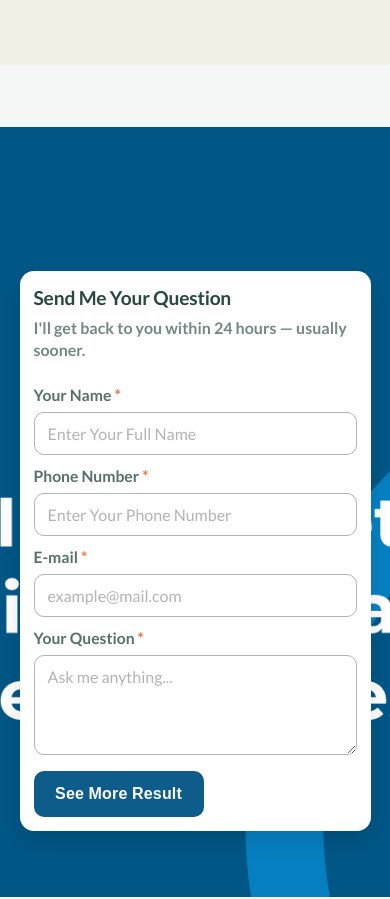
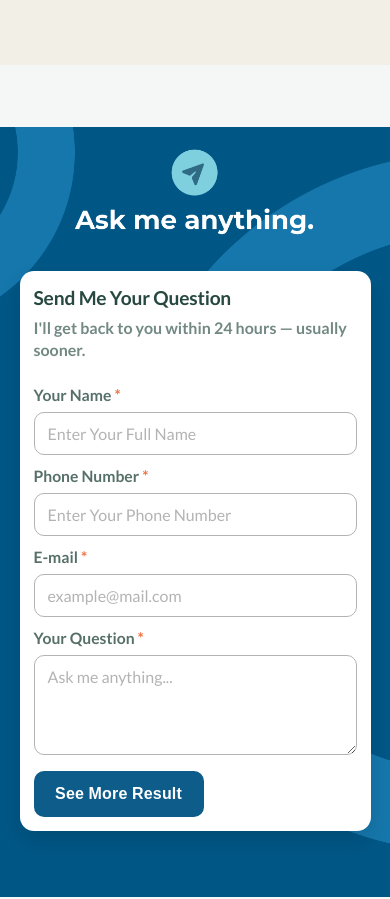
Before and after one commit to BuildoftLabs/Sumana-pal, a React (Vite) app: page / in a window 390 px wide. Shown: the part 3920-4819 px from the top of the page. Built offline with nearby package versions, Linux system fonts and the light colour scheme; no server answers; the database is empty.

Commit message:
Update mobile image to the correct tall frame (Frame 165)

```diff
--- a/src/styles.css
+++ b/src/styles.css
@@ -2305,7 +2305,7 @@ main {
     min-height: 770px;
     border-radius: 0;
     padding: 144px clamp(14px, 5vw, 22px) 12px;
-    background-image: url("/contact-mobile-new.png");
+    background-image: url("/contact-mobile-v3.png");
     background-size: cover;
     background-position: center top;
     background-repeat: no-repeat;
```
Also changed, not shown: public/contact-mobile-v3.png (added).
